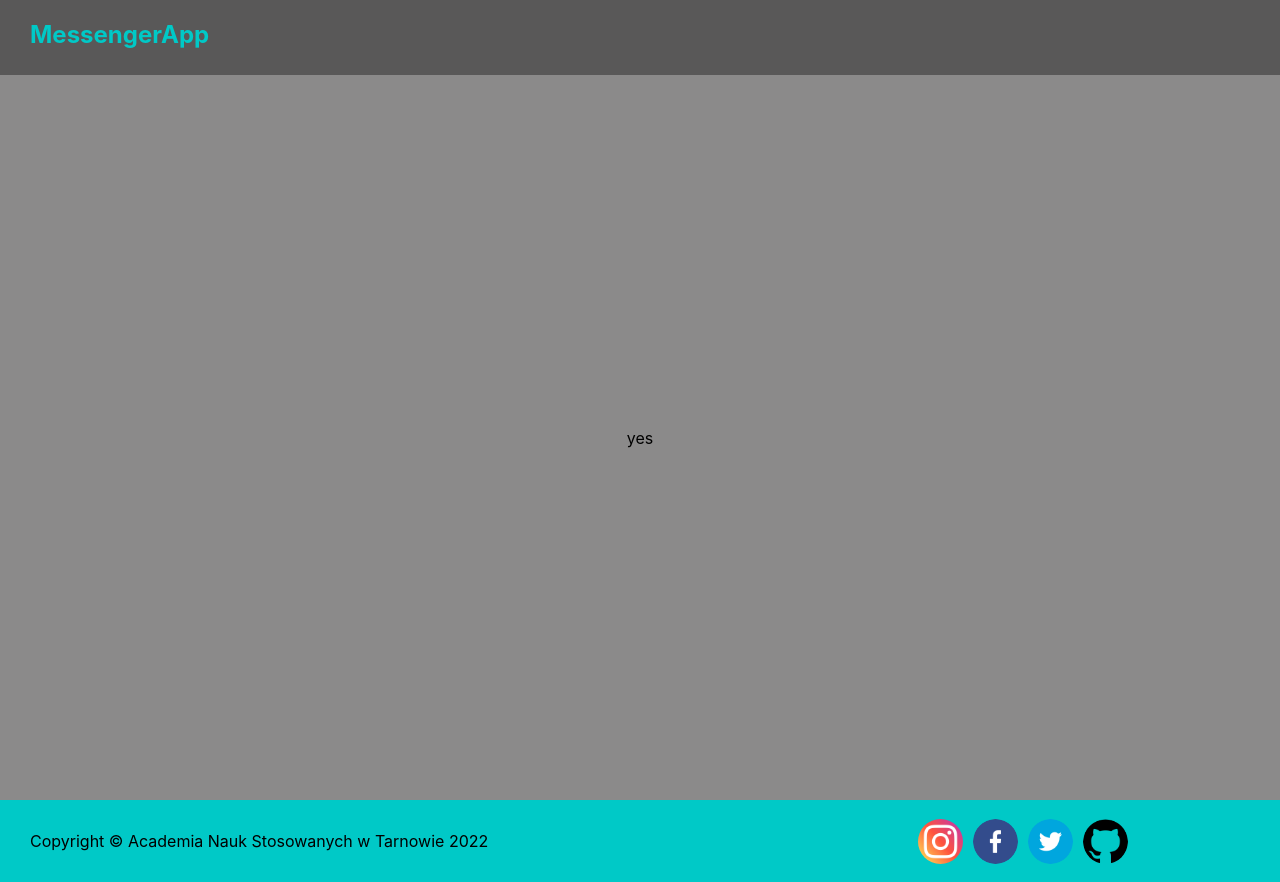
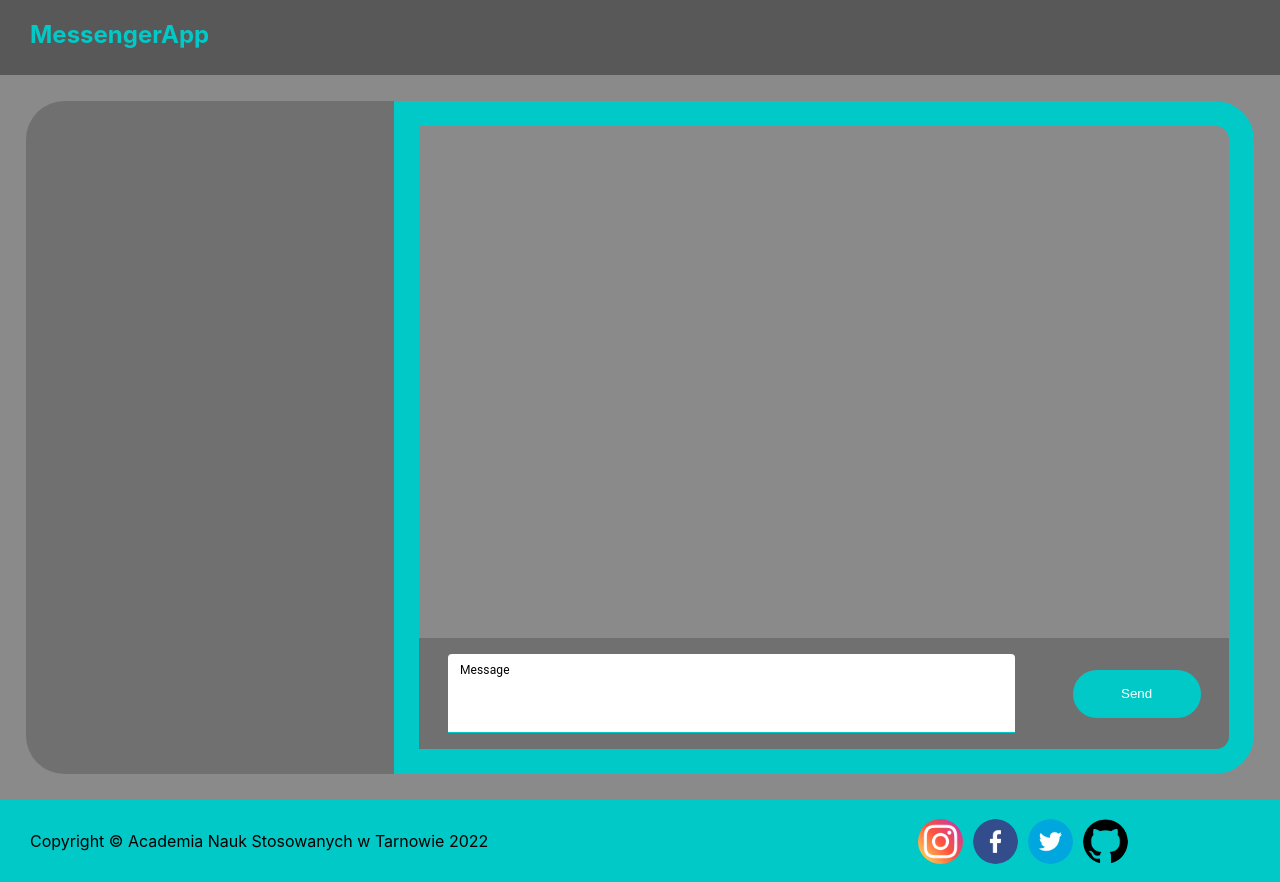
Before and after one commit to kuborek2/MessengerApp, a React (Create React App) app in the folder frontend/: page /app/chat in a window 1280 px wide. Built offline with nearby package versions, Linux system fonts and the light colour scheme.

Commit message:
Created visual apperance of chat

```diff
--- a/frontend/src/components/app/chat/ChatPage.css
+++ b/frontend/src/components/app/chat/ChatPage.css
@@ -6,7 +6,61 @@
   height: calc(100vh - 75px);
   background-color: #8B8A8A;
   display: flex;
+  flex-direction: row;
   align-items: center;
   justify-content: center;
   overflow: auto;
+  padding: 2vw;
 }
+
+.users-list {
+  height: calc(100%);
+  overflow: auto;
+  width: 30%;
+  background-color: rgb(89, 88, 88, 0.5);
+  border-width: 3px;
+  border-top-left-radius: 3vw;
+  border-bottom-left-radius: 3vw;
+}
+
+.chat-box {
+  height: calc(100%);
+  overflow: auto;
+  width: 70%;
+  /* background-color: rgb(89, 88, 88, 0.5); #00C9C7 */
+  border-width: 3px;
+  border-top-right-radius: 3vw;
+  border-bottom-right-radius: 3vw;
+}
+
+.chat-box > div {
+  border-color: #00C9C7;
+  border-style: solid;
+  border-width: 2vw;
+  box-sizing: border-box;
+  -moz-box-sizing: border-box;
+  -webkit-box-sizing: border-box;
+  width: 100%;
+  height: 100%;
+  border-top-right-radius: 3vw;
+  border-bottom-right-radius: 3vw;
+  display: flex;
+  flex-direction: column;
+}
+
+.chat-box > div > .messages-box {
+  border-top-right-radius: 1vw;
+  height: calc(100% - 50px);
+  width: 100%;
+}
+
+.chat-box > div > .input-box {
+  border-bottom-right-radius: 1vw;
+  height: 125px;
+  background-color: rgb(89, 88, 88, 0.5);
+  width: 100%;
+  display: flex;
+  flex-direction: row;
+  align-items: center;
+  justify-content: space-around;
+}
--- a/frontend/src/components/app/chat/ChatPage.js
+++ b/frontend/src/components/app/chat/ChatPage.js
@@ -1,9 +1,62 @@
+import { FilledInput, FormControl, InputAdornment, InputLabel, TextField } from '@mui/material';
+import { useState } from 'react';
 import './ChatPage.css'
 
 const ChatPage = () => {
+
+  // Input message hanldeing
+  const [inputMessage, setInputMessage] = useState("")
+
+  const handleInputChange = (e) => {
+    const { value } = e.target;
+    setInputMessage(value);
+  }
+
+  //tesxt field style
+  const inputStyle = {
+    width: "70%",
+    '& .MuiInputBase-root': {
+      backgroundColor: 'white',
+      },
+    '& .MuiInputBase-root:before': {
+      borderBottom: '1px solid #00C9C7',
+      },
+    '& .MuiInputBase-root:after': {
+      borderBottom: '1px solid #00C9C7',
+      },
+    '& .MuiFormLabel-root': {
+      color: 'black',
+      }
+    }
+
   return (
     <div className="chat-container">
-      yes
+      <div className="users-list">
+
+      </div>
+      <div className="chat-box">
+        <div>
+          <div className="messages-box">
+
+          </div>
+          <div className='input-box'>
+            <FormControl fullWidth sx={inputStyle} variant="filled">
+              <InputLabel htmlFor="filled-adornment-amount">Message</InputLabel>
+              <FilledInput
+                id="filled-adornment-amount"
+                multiline
+                rows={2}
+                value={inputMessage}
+                onChange={handleInputChange}
+                startAdornment={<InputAdornment position="start"></InputAdornment>}
+                />
+            </FormControl>
+            <button className='navButton'>
+              Send
+            </button>
+          </div>
+        </div>
+      </div>
     </div>
   )
 }
```
Also changed, not shown: 1 other file (tests, documents, lock files or other folders).
